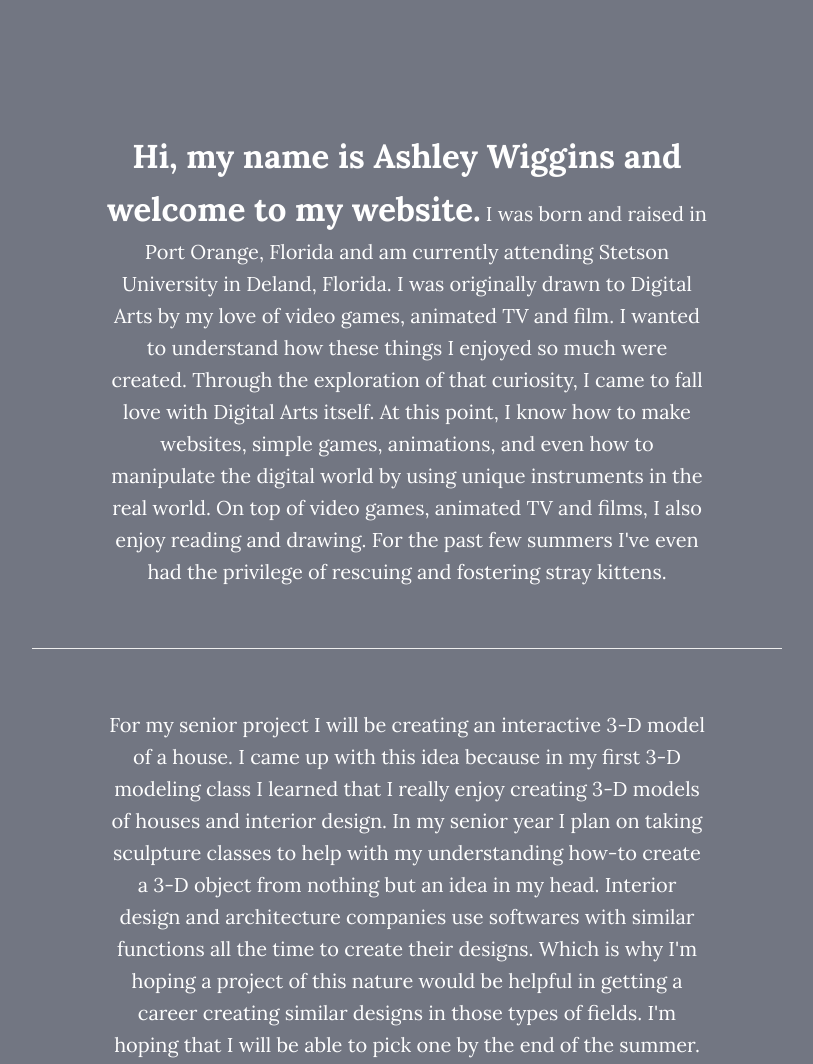
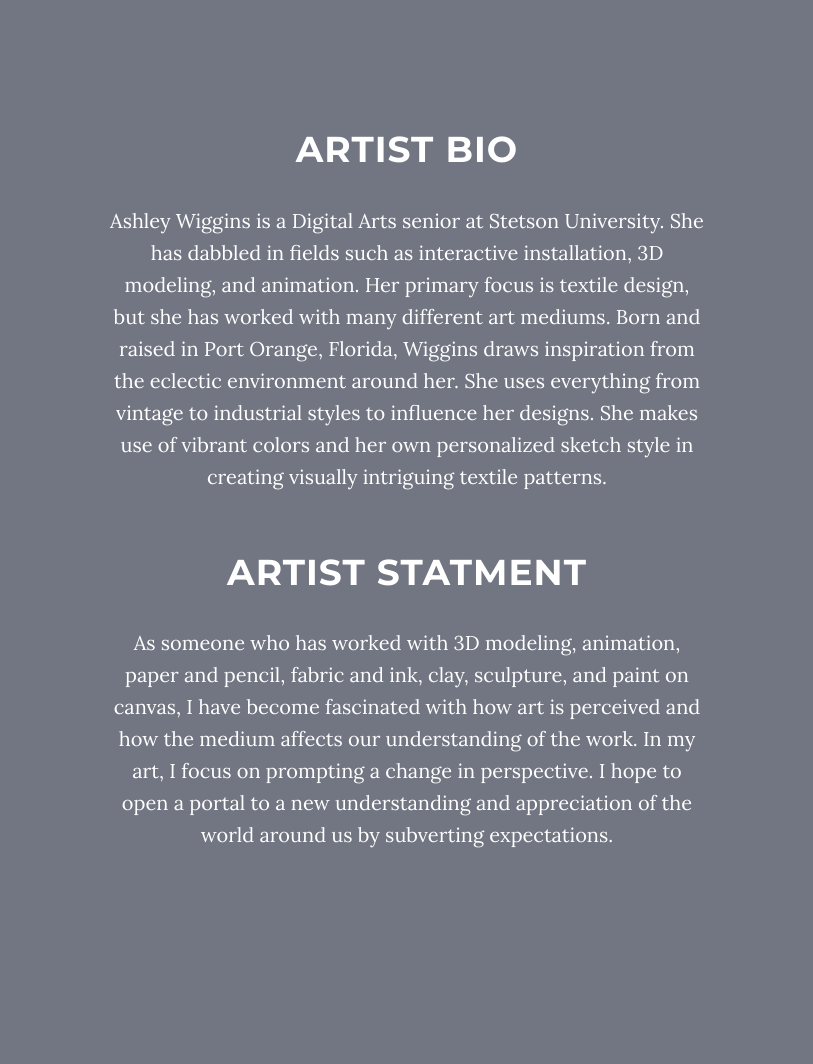
Before and after one commit to AshleyNWiggins/AshleyNWiggins.github.io, a website: page index.html in a window 1280 px wide. Shown: the part 920-1984 px from the top of the page, without its empty margins (233-1046 px from the left). Drawn offline with nearby package versions, Linux system fonts and the light colour scheme; some packages are replaced by stand-ins of ours.

Commit message:
index update

```diff
--- a/index.html
+++ b/index.html
@@ -85,29 +85,25 @@
     <section id="about" class="container content-section text-center">
         <div class="row">
             <div class="col-lg-8 col-lg-offset-2">
-                <p><strong>Hi, my name is Ashley Wiggins and welcome to my website.</strong>
-I was born and raised in Port Orange, Florida and am currently
-attending Stetson University in Deland, Florida. I was originally drawn to
-Digital Arts by my love of video games, animated TV and film.
-I wanted to understand how these things I enjoyed so much were created.
-Through the exploration of that curiosity, I came to fall love with
-Digital Arts itself. At this point, I know how to make websites, simple games,
-animations, and even how to manipulate the digital world by using
-unique instruments in the real world. On top of video games,
-animated TV and films, I also enjoy reading and drawing.
-For the past few summers I've even had the privilege of rescuing and
-fostering stray kittens.</p>
-<br><br><hr><br><br>
-            	<p>For my senior project I will be creating an interactive
-            	3-D model of a house. I came up with this idea because in my
-first 3-D modeling class I learned that I really enjoy creating 3-D models
-of houses and interior design. In my senior year I plan on taking sculpture
-classes to help with my understanding how-to create a 3-D object from nothing
-but an idea in my head. Interior design and architecture companies use
-softwares with similar functions all the time to create their designs.
-Which is why I'm hoping a project of this nature would be helpful in
-getting a career creating similar designs in those types of fields.
-I'm hoping that I will be able to pick one by the end of the summer.</p>
+            	<h1> Artist Bio </h1>
+                <p>Ashley Wiggins is a Digital Arts senior at Stetson University.
+                	She has dabbled in fields such as interactive installation,
+                	3D modeling, and animation. Her primary focus is textile design,
+                	but she has worked with many different art mediums.
+                	Born and raised in Port Orange, Florida, Wiggins draws inspiration
+                	from the eclectic environment around her. She uses everything from
+                	vintage to industrial styles to influence her designs.
+                	She makes use of vibrant colors and her own personalized sketch
+                	style in creating visually intriguing textile patterns.</p>
+                	<br><br><br>
+                	<h1> Artist Statment </h1>
+                	<p>As someone who has worked with 3D modeling, animation, paper
+                	and pencil, fabric and ink, clay, sculpture, and paint on canvas,
+                	I have become fascinated with how art is perceived and how the
+                	medium affects our understanding of the work. In my art,
+                	I focus on prompting a change in perspective. I hope to open a
+                	portal to a new understanding and appreciation of the world around
+                	us by subverting expectations.</p>
             </div>
         </div>
     </section>
```
Also changed, not shown: pimg/16.JPG.
